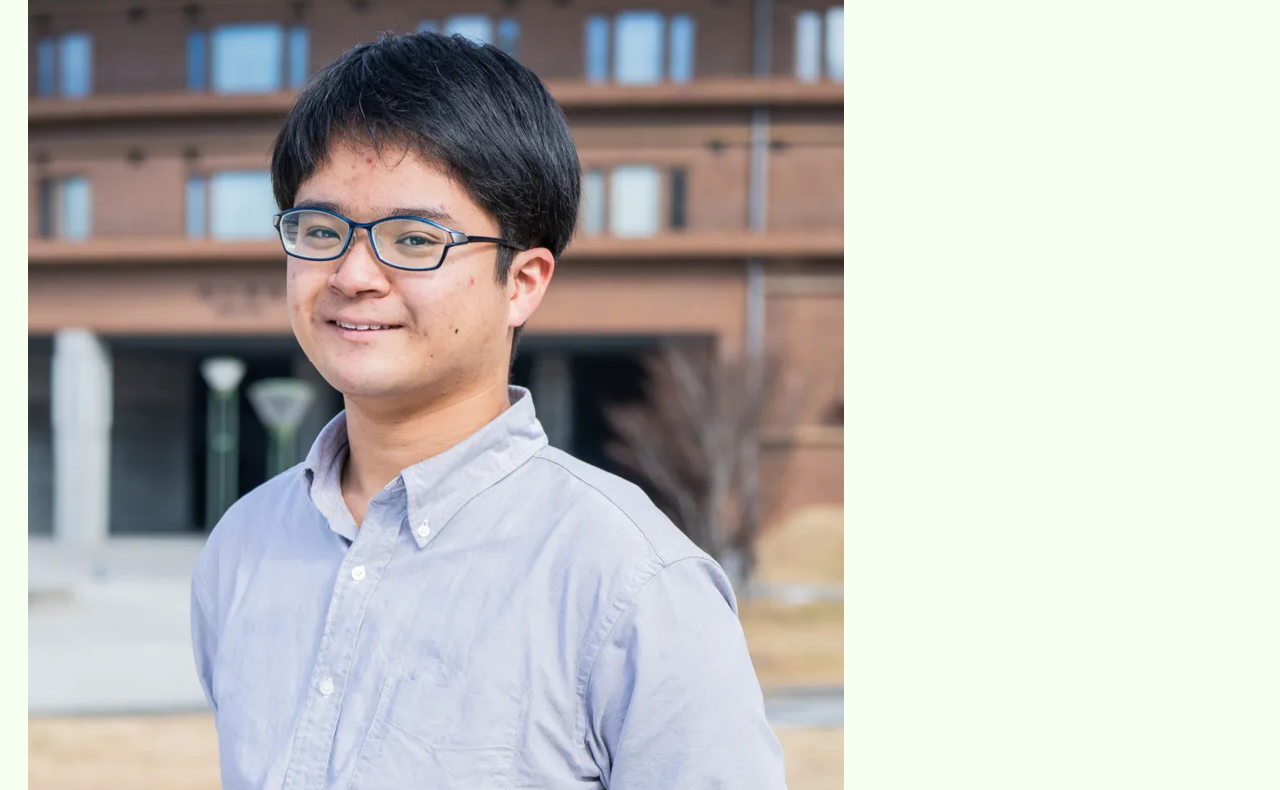
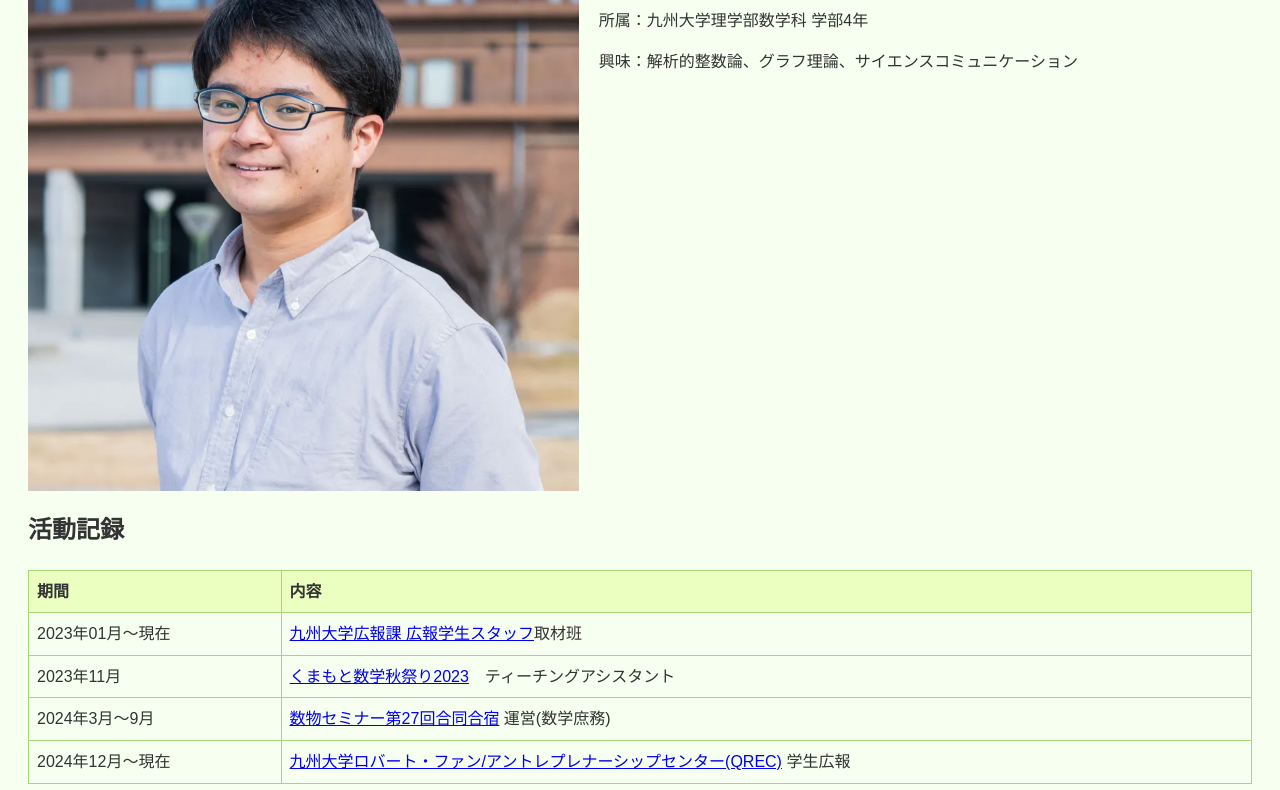
Before and after one commit to Eito-Kubota/my-site, a plain HTML site: page index.html in a window 1280 px wide. Shown: the part 237-1027 px from the top of the page. Drawn offline with Linux system fonts and the light colour scheme.

Commit message:
Style about section with side-by-side photo

```diff
--- a/index.html
+++ b/index.html
@@ -12,10 +12,14 @@
 
   <section id="about">
     <h2>自己紹介</h2>
-    <h3>窪田 瑛仁</h3>
-    <img src="DSC03448.jpg" alt="窪田瑛仁の写真">
-    <p>所属：九州大学理学部数学科 学部4年</p>
-    <p>興味：解析的整数論、グラフ理論、サイエンスコミュニケーション</p>
+    <div class="about-container">
+      <img src="DSC03448.jpg" alt="窪田瑛仁の写真">
+      <div class="about-text">
+        <h3>窪田 瑛仁</h3>
+        <p>所属：九州大学理学部数学科 学部4年</p>
+        <p>興味：解析的整数論、グラフ理論、サイエンスコミュニケーション</p>
+      </div>
+    </div>
   </section>
 
   <section id="activities">
--- a/style.css
+++ b/style.css
@@ -52,6 +52,22 @@ section {
   cursor: pointer;
 }
 
-#contact button:hover {
-  background-color: #92c865;
+  #contact button:hover {
+    background-color: #92c865;
+  }
+
+/* About section layout */
+#about .about-container {
+  display: flex;
+  align-items: flex-start;
+  gap: 20px;
 }
+
+#about img {
+  max-width: 45%;
+  height: auto;
+}
+
+#about .about-text {
+  flex: 1;
+}
```
